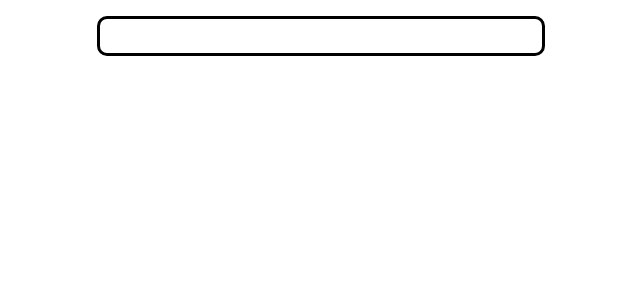
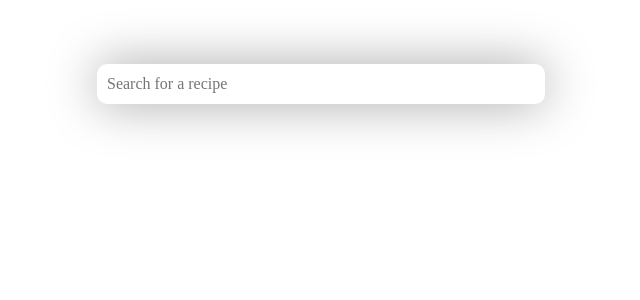
Before and after one commit to YanniTheDev/RecipeFinder, a React (Vite) app in the folder RecipeFinder/: page / in a window 1280 px wide. Shown: the top 300 px of the page, without its empty margins (319-959 px from the left). Built offline with nearby package versions, Linux system fonts and the light colour scheme.

Commit message:
Made searchbar a bit nicer

```diff
--- a/RecipeFinder/src/CSS Styles/Search.css
+++ b/RecipeFinder/src/CSS Styles/Search.css
@@ -1,13 +1,25 @@
 .search-container {
     width: 100vw;
 
-    margin-top: 2vh;
+    margin-top: 8vh;
 }
 
 .search-box {
     width: 35vw;
     height: 5vh;
 
-    border: 3px solid black;
+    padding-left: 10px;
+    padding-right: 10px;
+
+    border: none;
+    box-shadow: 0px 0px 50px rgb(165, 165, 165);
     border-radius: 10px;
+
+    transition: box-shadow 0.2s ease-in-out;
 }
+
+.search-box:focus {
+    outline: none;
+
+    box-shadow: 0px 0px 50px rgb(70, 70, 70);
+}
--- a/RecipeFinder/src/Components/Search.jsx
+++ b/RecipeFinder/src/Components/Search.jsx
@@ -4,7 +4,7 @@ import "../CSS Styles/Reusables.css";
 export const Searchbar = () => {
     return (
         <div className="search-container flex-c-c">
-            <input type="text" className="search-box"/>
+            <input type="text" placeholder="Search for a recipe" className="search-box"/>
         </div>
     );
 }
```
Also changed, not shown: RecipeFinder/ToDo.txt.
